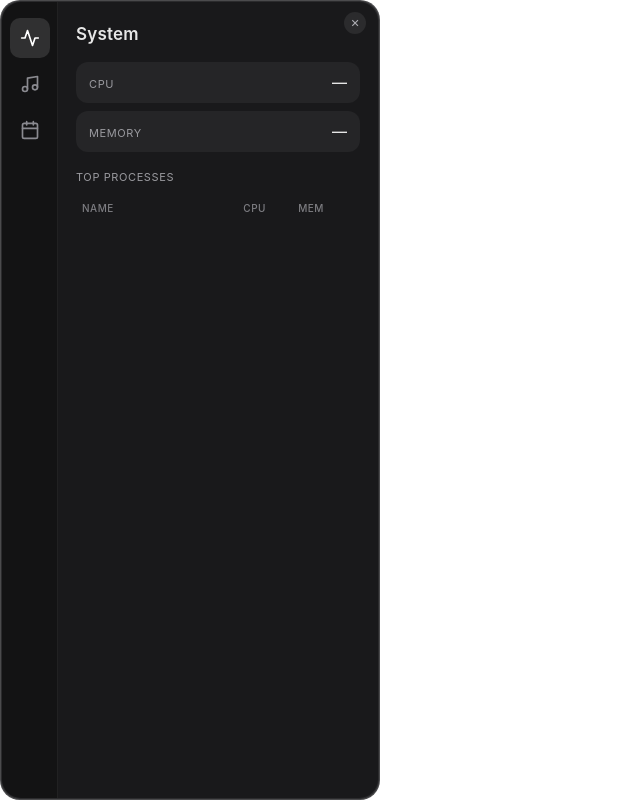
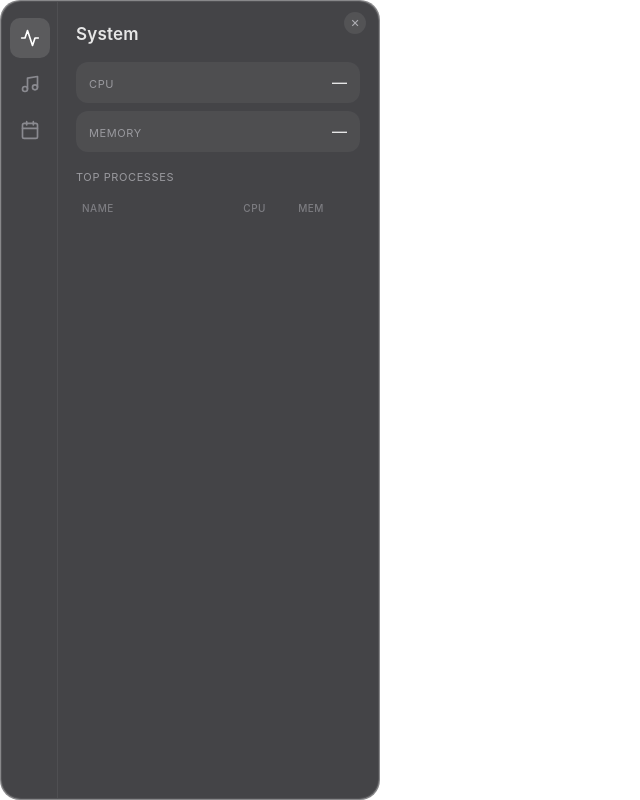
Before and after one commit to smituic/mac-control-center, a website built with Vite: page index.html in a window 1280 px wide. Shown: the whole page, without its empty margins (0-640 px from the left). Built offline with nearby package versions, Linux system fonts and the light colour scheme.

Commit message:
Add MIT and ReadME along with changed styling and doc for a SS

```diff
--- a/src/styles.css
+++ b/src/styles.css
@@ -25,10 +25,10 @@ body {
   border: 1px solid rgba(255, 255, 255, 0.08);
   overflow: hidden;
   background: rgba(
-    18,
-    18,
     20,
-    0.82
+    20,
+    24,
+    0.55
   ); /* tint now lives on the ROUNDED element */
   position: relative;
   width: 380px;
@@ -37,7 +37,7 @@ body {
 .rail {
   width: 56px;
   flex-shrink: 0;
-  background: rgba(0, 0, 0, 0.25);
+  background: transparent;
   border-right: 1px solid rgba(255, 255, 255, 0.06);
   display: flex;
   flex-direction: column;
```
Also changed, not shown: README.md, 2 other files.
